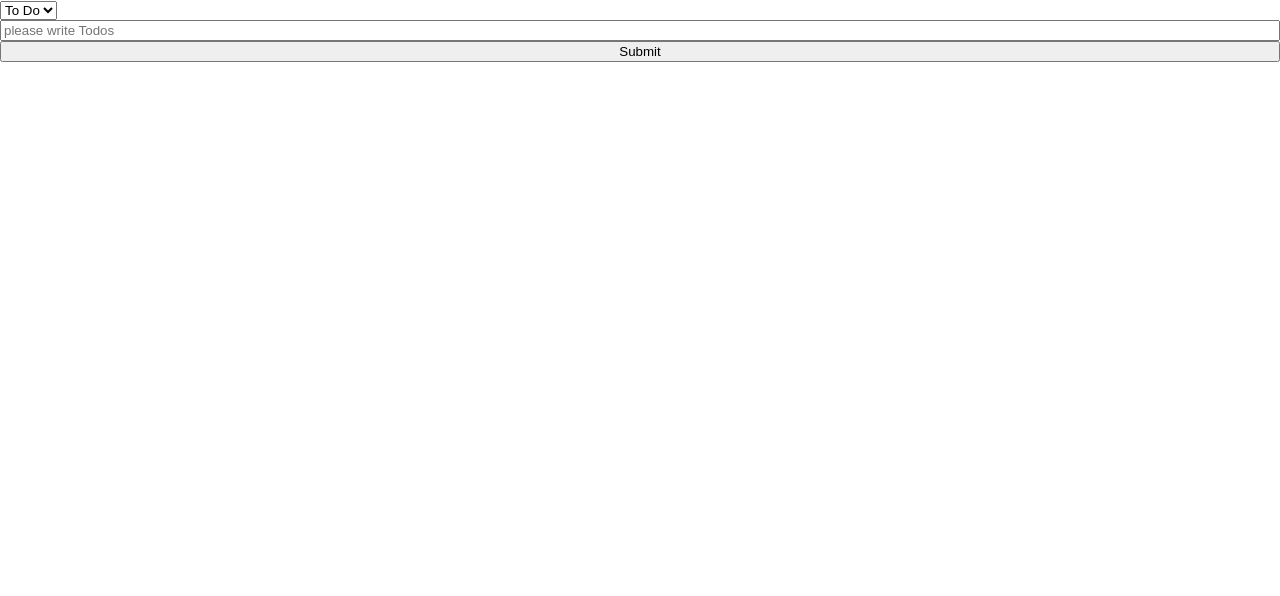
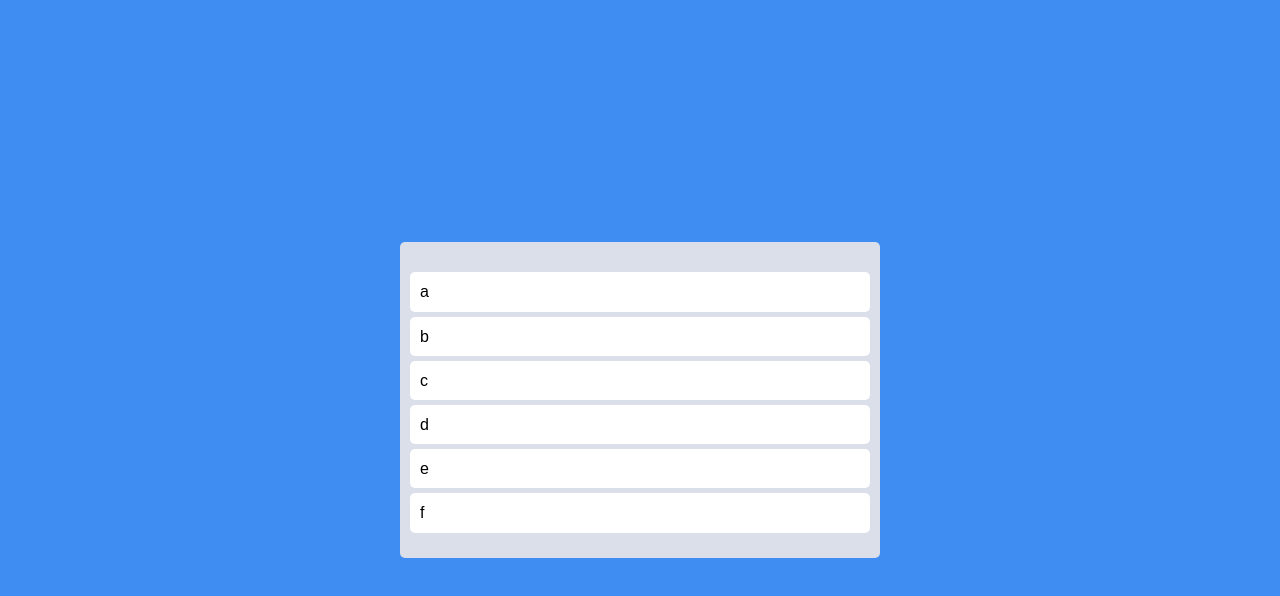
Before and after one commit to pjy008008/TRELLO, a React (Create React App) app: page / in a window 1280 px wide. Shown: the top 596 px of the page. Built offline with nearby package versions, Linux system fonts and the light colour scheme.

Commit message:
dnd practice

```diff
--- a/src/App.tsx
+++ b/src/App.tsx
@@ -40,6 +40,8 @@
   font-weight: 300;
   font-family: 'Source Sans Pro', sans-serif;
   line-height: 1.2;
+  background-color:${(props) => props.theme.bgColor};
+  color:black;
 }
 menu, ol, ul {
   list-style: none;
--- a/src/atoms.ts
+++ b/src/atoms.ts
@@ -1,51 +1,6 @@
 import { atom, selector } from "recoil";
-import { StringLiteral } from "typescript";
-import ToDo from "./src/ToDo";
 
-export enum Category {
-  "TO_DO",
-  "DOING",
-  "DONE",
-}
-
-export interface IToDo {
-  id: string;
-  text: string;
-  category: Category;
-}
-
-export const categoryState = atom<Category>({
-  key: "category",
-  default: Category.TO_DO,
+export const toDoState = atom({
+  key: "toDo",
+  default: ["a", "b", "c", "d", "e", "f"],
 });
-
-export const toDoState = atom<IToDo[]>({
-  key: "todo",
-  default: [],
-});
-
-export const toDoSelector = selector({
-  key: "toDoSelector",
-  get: ({ get }) => {
-    const toDos = get(toDoState);
-    const category = get(categoryState);
-    return toDos.filter((toDo) => toDo.category === category);
-  },
-});
-
-export const minuteState = atom({
-  key: "minutes",
-  default: 0,
-});
-
-export const hourSelector = selector({
-  key: "hours",
-  get: ({ get }) => {
-    const minutes = get(minuteState);
-    return minutes / 60;
-  },
-  set: ({ set }, newValue) => {
-    const minutes = Number(newValue) * 60;
-    set(minuteState, minutes);
-  },
-});
--- /dev/null
+++ b/src/components/DragabbleCard.tsx
@@ -0,0 +1,32 @@
+import React from "react";
+import { Draggable } from "react-beautiful-dnd";
+import styled from "styled-components";
+
+const Card = styled.div`
+  background-color: ${(props) => props.theme.cardColor};
+  padding: 10px 10px;
+  margin-bottom: 5px;
+  border-radius: 5px;
+`;
+
+interface IDragabbleCardProps {
+  toDo: string;
+  index: number;
+}
+const DragabbleCard = ({ toDo, index }:IDragabbleCardProps) => {
+  return (
+    <Draggable key={toDo} draggableId={toDo} index={index}>
+      {(magic) => (
+        <Card
+          ref={magic.innerRef}
+          {...magic.draggableProps}
+          {...magic.dragHandleProps}
+        >
+          {toDo}
+        </Card>
+      )}
+    </Draggable>
+  );
+};
+export default React.memo(DragabbleCard)
+//prop이 바뀌지 않았다면 re-rendering하지 않음
--- a/src/screen/Calc.tsx
+++ /dev/null
@@ -1,21 +0,0 @@
-import { useRecoilState, useRecoilValue } from "recoil";
-import { hourSelector, minuteState } from "../atoms";
-import React from "react";
-
-const Calc = () => {
-  const [minute, setMinute] = useRecoilState(minuteState);
-  const [hours, setHours] = useRecoilState(hourSelector);
-  const onChange = (event: React.FormEvent<HTMLInputElement>) => {
-    setMinute(Number(event.currentTarget.value));
-  };
-  const onHourChange = (event: React.FormEvent<HTMLInputElement>) => {
-    setHours(+event.currentTarget.value);
-  };
-  return (
-    <>
-      <input onChange={onChange} value={minute} placeholder="minute" />
-      <input onChange={onHourChange} value={hours} placeholder="hours" />
-    </>
-  );
-};
-export default Calc;
--- a/src/screen/Dnd.tsx
+++ b/src/screen/Dnd.tsx
@@ -1,32 +1,71 @@
-import { DragDropContext, Draggable, Droppable } from "react-beautiful-dnd";
+import {
+  DragDropContext,
+  Draggable,
+  DropResult,
+  Droppable,
+} from "react-beautiful-dnd";
+import { useRecoilState } from "recoil";
+import styled from "styled-components";
+import { toDoState } from "../atoms";
+import DragabbleCard from "../components/DragabbleCard";
+
+const Wrapper = styled.div`
+  display: flex;
+  max-width: 480px;
+  width: 100%;
+  margin: 0 auto;
+  justify-content: center;
+  align-items: center;
+  height: 100vh;
+`;
+const Boards = styled.div`
+  display: grid;
+  width: 100%;
+  grid-template-columns: repeat(1, 1fr);
+`;
+const Board = styled.div`
+  padding: 20px 10px;
+  padding-top: 30px;
+  background-color: ${(props) => props.theme.boardColor};
+  border-radius: 5px;
+  min-height: 200px;
+`;
+const Card = styled.div`
+  background-color: ${(props) => props.theme.cardColor};
+  padding: 10px 10px;
+  margin-bottom: 5px;
+  border-radius: 5px;
+`;
+const toDos = ["a", "b", "c", "d", "e", "f"];
 
 const Dnd = () => {
-  const onDragEnd = () => {};
+  const onDragEnd = ({ draggableId, destination, source }: DropResult) => {
+    if (!destination) return;
+    setToDos((oldToDos) => {
+      const copyToDos = [...oldToDos];
+      copyToDos.splice(source.index, 1);
+      copyToDos.splice(destination?.index, 0, draggableId);
+      return copyToDos;
+    });
+  };
+  const [toDos, setToDos] = useRecoilState(toDoState);
   return (
     <>
       <DragDropContext onDragEnd={onDragEnd}>
-        <Droppable droppableId="one">
-          {(magic) => (
-            <ul ref={magic.innerRef} {...magic.droppableProps}>
-              <Draggable draggableId="first" index={0}>
-                {(magic) => (
-                  <li ref={magic.innerRef} {...magic.draggableProps}>
-                    one
-                    <span {...magic.dragHandleProps}>🎶</span>
-                  </li>
-                )}
-              </Draggable>
-              <Draggable draggableId="second" index={1}>
-                {(magic) => (
-                  <li ref={magic.innerRef} {...magic.draggableProps}>
-                    two
-                    <span {...magic.dragHandleProps}>🎶</span>
-                  </li>
-                )}
-              </Draggable>
-            </ul>
-          )}
-        </Droppable>
+        <Wrapper>
+          <Boards>
+            <Droppable droppableId="one">
+              {(magic) => (
+                <Board ref={magic.innerRef} {...magic.droppableProps}>
+                  {toDos.map((toDo, index) => (
+                    <DragabbleCard key={toDo} index={index} toDo={toDo} />
+                  ))}
+                  {magic.placeholder}
+                </Board>
+              )}
+            </Droppable>
+          </Boards>
+        </Wrapper>
       </DragDropContext>
     </>
   );
--- a/src/screen/Home.tsx
+++ /dev/null
@@ -1,88 +0,0 @@
-import { useForm } from "react-hook-form";
-import ToDo from "../src/ToDo";
-
-// interface IForm {
-//   email: string;
-//   id: string;
-//   password: string;
-//   password2: string;
-//   age: string;
-//   extraError?: string;
-// }
-// const Home = () => {
-//   const {
-//     register,
-//     watch,
-//     handleSubmit,
-//     formState: { errors },
-//     setError,
-//   } = useForm<IForm>({
-//     defaultValues: {
-//       email: "@naver.com",
-//     },
-//   });
-//   //   console.log(watch());
-//   const isValid = (data: IForm) => {
-//     if (data.password !== data.password2) {
-//       setError(
-//         "password2",
-//         { message: "Password are not same" },
-//         { shouldFocus: true }
-//       );
-//     }
-//     // setError("extraError", { message: "Server Offline" });
-//   };
-
-//   console.log(errors);
-//   return (
-//     <div>
-//       <form
-//         style={{ display: "flex", flexDirection: "column" }}
-//         onSubmit={handleSubmit(isValid)}
-//       >
-//         <input
-//           {...register("email", {
-//             required: "Email is required",
-//             pattern: {
-//               value: /^[A-Za-z0-9._%+-]+@naver.com$/, //Regular Expression
-//               message: "Only naver.com emails allowed",
-//             },
-//           })}
-//           placeholder="email"
-//         />
-//         <span>{errors?.email?.message as string}</span>
-//         <input
-//           {...register("id", {
-//             required: true,
-//             validate: {
-//               noPjy: (value) => !value.includes("pjy") || "pjy is not allowed",
-//             },
-//           })}
-//           placeholder="id"
-//         />
-//         <span>{errors?.id?.message as string}</span>
-//         <input
-//           {...register("password", {
-//             required: true,
-//             minLength: { value: 5, message: "Your password is too short" },
-//           })}
-//           placeholder="password"
-//         />
-//         <span>{errors?.password?.message as string}</span>
-//         <input
-//           {...register("password2", { required: true })}
-//           placeholder="password2"
-//         />
-//         <span>{errors?.password2?.message as string}</span>
-//         <input {...register("age", { required: true })} placeholder="age" />
-//         <span>{errors?.age?.message as string}</span>
-//         <button>Submit</button>
-//         <span>{errors?.extraError?.message as string}</span>
-//       </form>
-//     </div>
-//   );
-// };
-const Home = () => {
-  return <ToDo />;
-};
-export default Home;
--- a/src/src/ToDo.tsx
+++ /dev/null
@@ -1,76 +0,0 @@
-import { useForm } from "react-hook-form";
-import { useRecoilState, useRecoilValue } from "recoil";
-import {
-  Category,
-  IToDo,
-  categoryState,
-  toDoSelector,
-  toDoState,
-} from "../atoms";
-import { text } from "stream/consumers";
-import React from "react";
-import ToDoList from "./ToDoList";
-
-interface IForm {
-  toDo: string;
-  category: Category;
-}
-const ToDo = () => {
-  const {
-    register,
-    handleSubmit,
-    formState: { errors },
-    setValue,
-  } = useForm<IForm>();
-  const [todos, setToDos] = useRecoilState(toDoState);
-  const [category, setCategory] = useRecoilState(categoryState);
-  const selectedTodo = useRecoilValue(toDoSelector);
-  const onValid = (data: IForm) => {
-    console.log(data);
-    setToDos(
-      (prev) =>
-        [
-          {
-            id: Date.now(),
-            category: category,
-            text: data.toDo,
-          },
-          ...prev,
-        ] as IToDo[]
-    );
-    setValue("toDo", "");
-  };
-  console.log(category);
-  const onInput = (data: React.FormEvent<HTMLSelectElement>) => {
-    setCategory(Number(data.currentTarget.value) as number);
-  };
-
-  return (
-    <>
-      <select value={category} onInput={onInput}>
-        <option value={Category.TO_DO}>To Do</option>
-        <option value={Category.DOING}>Doing</option>
-        <option value={Category.DONE}>Done</option>
-      </select>
-      <form
-        style={{ display: "flex", flexDirection: "column" }}
-        onSubmit={handleSubmit(onValid)}
-      >
-        <input
-          {...register("toDo", {
-            required: { value: true, message: "Please Write a Todo" },
-          })}
-          placeholder="please write Todos"
-        />
-        <span>{errors.toDo?.message}</span>
-        <button>Submit</button>
-      </form>
-      <ul>
-        {selectedTodo.map((item) => (
-          <ToDoList key={item.id} {...item} />
-        ))}
-      </ul>
-    </>
-  );
-};
-export default ToDo;
--- a/src/src/ToDoList.tsx
+++ /dev/null
@@ -1,41 +0,0 @@
-import { useRecoilState } from "recoil";
-import { Category, IToDo, toDoState } from "../atoms";
-
-const ToDoList = ({ id, text, category }: IToDo) => {
-  const [todos, setTodos] = useRecoilState(toDoState);
-  const onClick = (event: React.MouseEvent<HTMLButtonElement>) => {
-    const { name } = event.currentTarget;
-    setTodos((prev) => {
-      const tartgetIndex = prev.findIndex((toDo) => toDo.id === id);
-      const newTodo = { text, id, category: Number(name) };
-      return [
-        ...prev.slice(0, tartgetIndex),
-        newTodo,
-        ...prev.slice(tartgetIndex + 1),
-      ];
-    });
-  };
-  return (
-    <>
-      <li key={id}>
-        <span>{text}</span>
-        {category !== 0 && (
-          <button onClick={onClick} name={Category.TO_DO + ""}>
-            To Do
-          </button>
-        )}
-        {category !== 2 && (
-          <button onClick={onClick} name={Category.DONE + ""}>
-            Done
-          </button>
-        )}
-        {category !== 1 && (
-          <button onClick={onClick} name={Category.DOING + ""}>
-            Doing
-          </button>
-        )}
-      </li>
-    </>
-  );
-};
-export default ToDoList;
--- a/src/styled.d.ts
+++ b/src/styled.d.ts
@@ -3,5 +3,9 @@
 
 // and extend them!
 declare module "styled-components" {
-  export interface DefaultTheme {}
+  export interface DefaultTheme {
+    bgColor: string;
+    boardColor: string;
+    cardColor: string;
+  }
 }
--- a/src/theme.ts
+++ b/src/theme.ts
@@ -1,5 +1,7 @@
 import { DefaultTheme } from "styled-components/dist/types";
 
 export const theme: DefaultTheme = {
-
-}
+  bgColor: "#3F8CF2",
+  boardColor: "#DADFE9",
+  cardColor: "white",
+};
```
Also changed, not shown: src/src/Router.tsx (+0 -10 lines).
